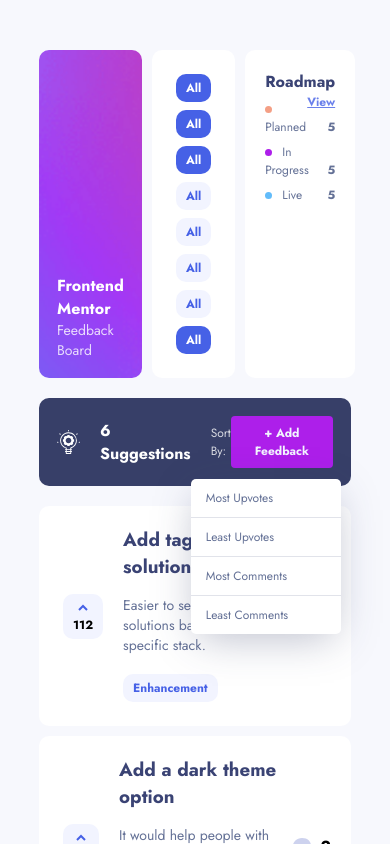
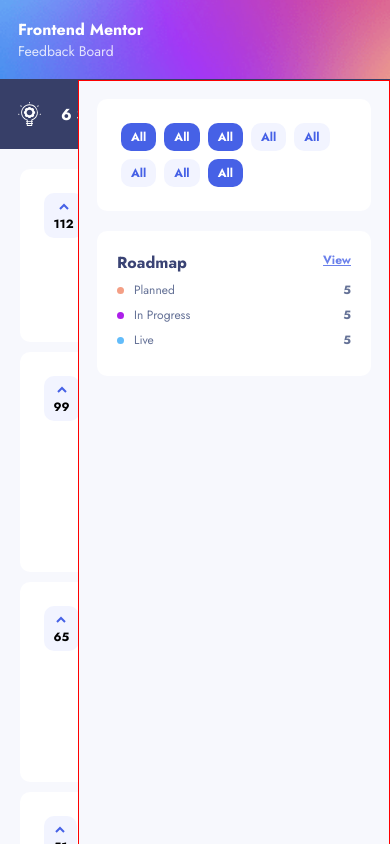
Before and after one commit to catli-unbounce/product_idea_board, a React (Create React App) app: page / in a window 390 px wide. Shown: the top 844 px of the page. Built offline with nearby package versions, Linux system fonts and the light colour scheme.

Commit message:
Mobile display

```diff
--- a/_base.scss
+++ b/_base.scss
@@ -19,7 +19,7 @@
 $error-red: #D73737;
 
 $tablet: 750px;
-$mobile: 450px;
+$mobile: 500px;
 
 @mixin card {
     border-radius: 1rem;
--- a/src/App.js
+++ b/src/App.js
@@ -48,6 +48,11 @@
               <ListFilter></ListFilter>
               <Roadmap></Roadmap>
             </div>
+
+            <div className="controls-mobile">
+              <ListFilter></ListFilter>
+              <Roadmap></Roadmap>
+            </div>
             <main>
               <Suggestions></Suggestions>
               <RequestsList productRequests={data.productRequests}></RequestsList>
--- a/src/App.scss
+++ b/src/App.scss
@@ -4,6 +4,7 @@
 @import './components/Header/Header.module.scss';
 @import './components/Suggestions/Suggestions.module.scss';
 @import './components/RequestsListItem/RequestsListItem.module.scss';
+@import './components/RequestsList/RequestsList.module.scss';
 @import './components/RequestForm/RequestForm.module.scss';
 
 body {
@@ -30,6 +31,10 @@
   margin-right: 2rem;
 }
 
+.controls-mobile {
+  display: none;
+}
+
 @media only screen and (max-width: $tablet) {
   .container {
     flex-direction: column;
@@ -44,16 +49,68 @@
     .filters {
       margin-right: 1rem;
       margin-left: 1rem;
-
+      flex: 0 0 40%;
     }
 
     .roadmap {
-      flex: 0 0 33%;
+      flex: initial;
+      display: flex;
+      align-items: center;
+
+      .title  {
+        display: flex;
+        justify-content: space-between;
+      }
+
+      &__item {
+        display: flex;
+        align-items: center;
+
+      }
+
+      .count {
+        margin-left: auto;
+      }
     }
 
     header {
       height: initial;
-      flex: 0 0 33%;
     }
   }
 }
+
+@media only screen and (max-width: $mobile) {
+  .container {
+    width: 100%;
+    margin-top: 0;
+
+    header {
+      border-radius: 0;
+      margin-bottom: 0;
+      flex: 1;
+    }
+
+    .filters, .roadmap {
+      display: none;
+    }
+
+
+    .controls-mobile {
+      display: initial;
+      border: solid red 1px;
+      padding: 1.8rem;
+      width: 80%;
+      margin-left: auto;
+      position: absolute;
+      top: 8rem;
+      right: 0;
+      background-color: $background-grey;
+      z-index: 10;
+      height: 100vh;
+
+      .filters, .roadmap {
+        display: block;
+      }
+    }
+  }
+}
--- a/src/components/RequestsList/RequestsList.module.scss
+++ b/src/components/RequestsList/RequestsList.module.scss
@@ -0,0 +1,10 @@
+ul {
+
+}
+
+@media only screen and (max-width: $mobile) {
+    ul.requestsList {
+        width: 90%;
+        margin: 0 auto;
+    }
+}
--- a/src/components/RequestsListItem/RequestsListItem.module.scss
+++ b/src/components/RequestsListItem/RequestsListItem.module.scss
@@ -10,6 +10,7 @@
         flex-direction: column;
         align-items: center;
         margin-right: 2rem;
+        align-self: flex-start;
 
         .upvote-icon {
             margin: .5rem 0;
--- a/src/components/Suggestions/Suggestions.module.scss
+++ b/src/components/Suggestions/Suggestions.module.scss
@@ -58,3 +58,10 @@
         color: $grey-1;
     }
 }
+
+@media only screen and (max-width: $mobile) {
+
+    .suggestions {
+        border-radius: 0;
+    }
+}
```
